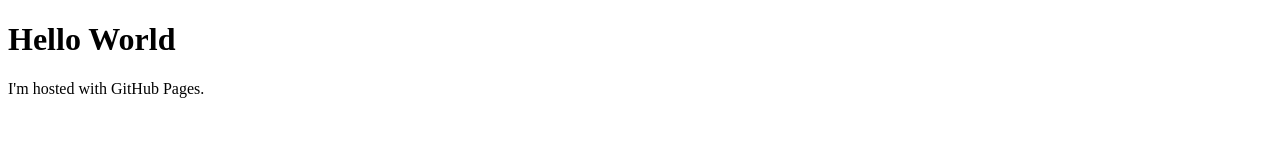
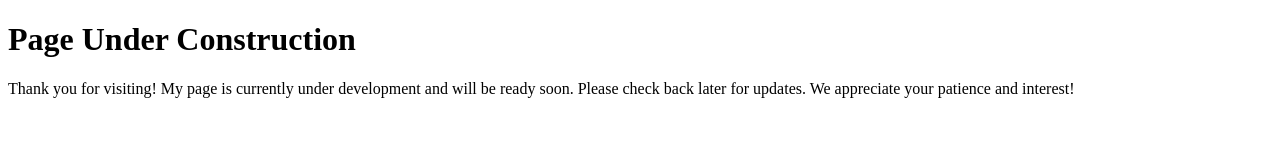
Before and after one commit to tpthu0330/tpthu0330.github.io, a plain HTML site: page index.html in a window 1280 px wide. Drawn offline with Linux system fonts and the light colour scheme.

Commit message:
Update index.html

```diff
--- a/index.html
+++ b/index.html
@@ -1,7 +1,7 @@
 <!DOCTYPE html>
 <html>
 <body>
-<h1>Hello World</h1>
-<p>I'm hosted with GitHub Pages.</p>
+<h1>Page Under Construction</Under></h1>
+<p>Thank you for visiting! My page is currently under development and will be ready soon. Please check back later for updates. We appreciate your patience and interest!</p>
 </body>
 </html>
```
